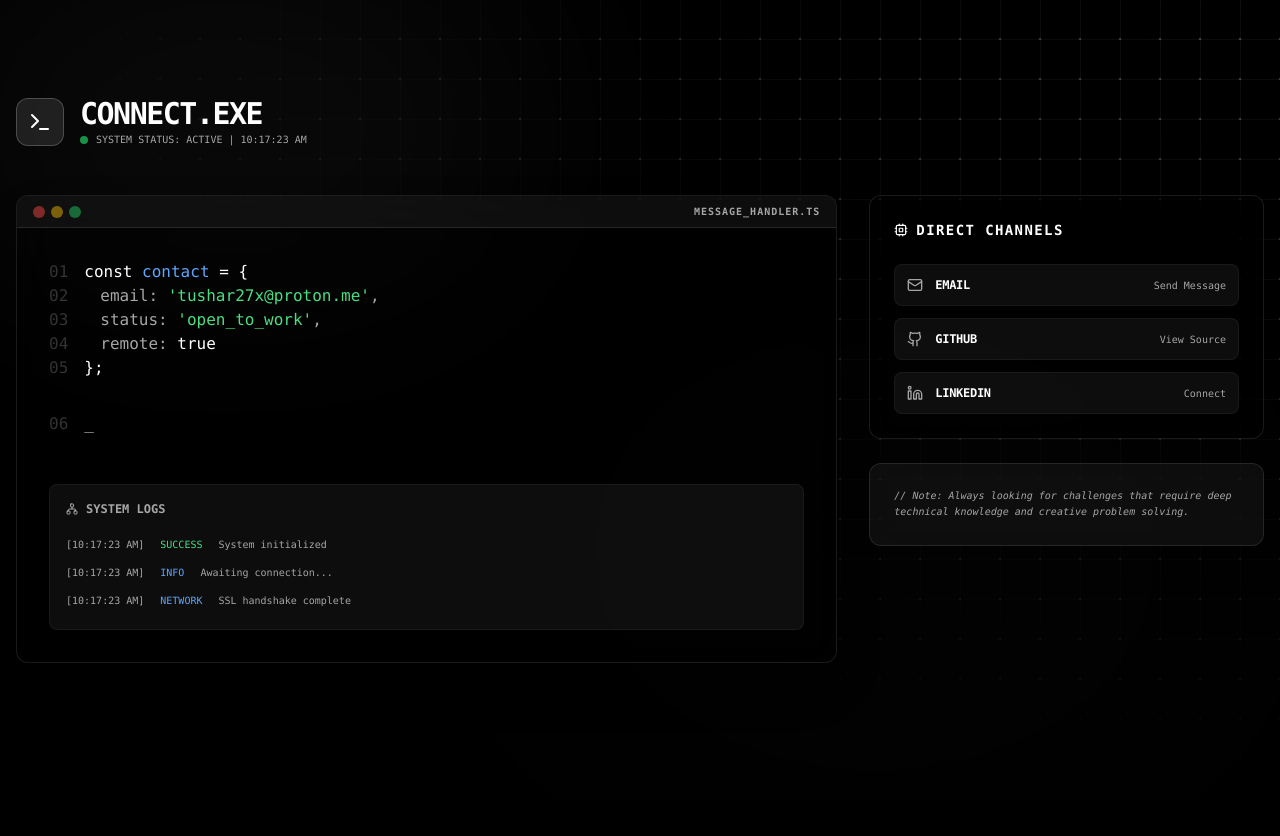
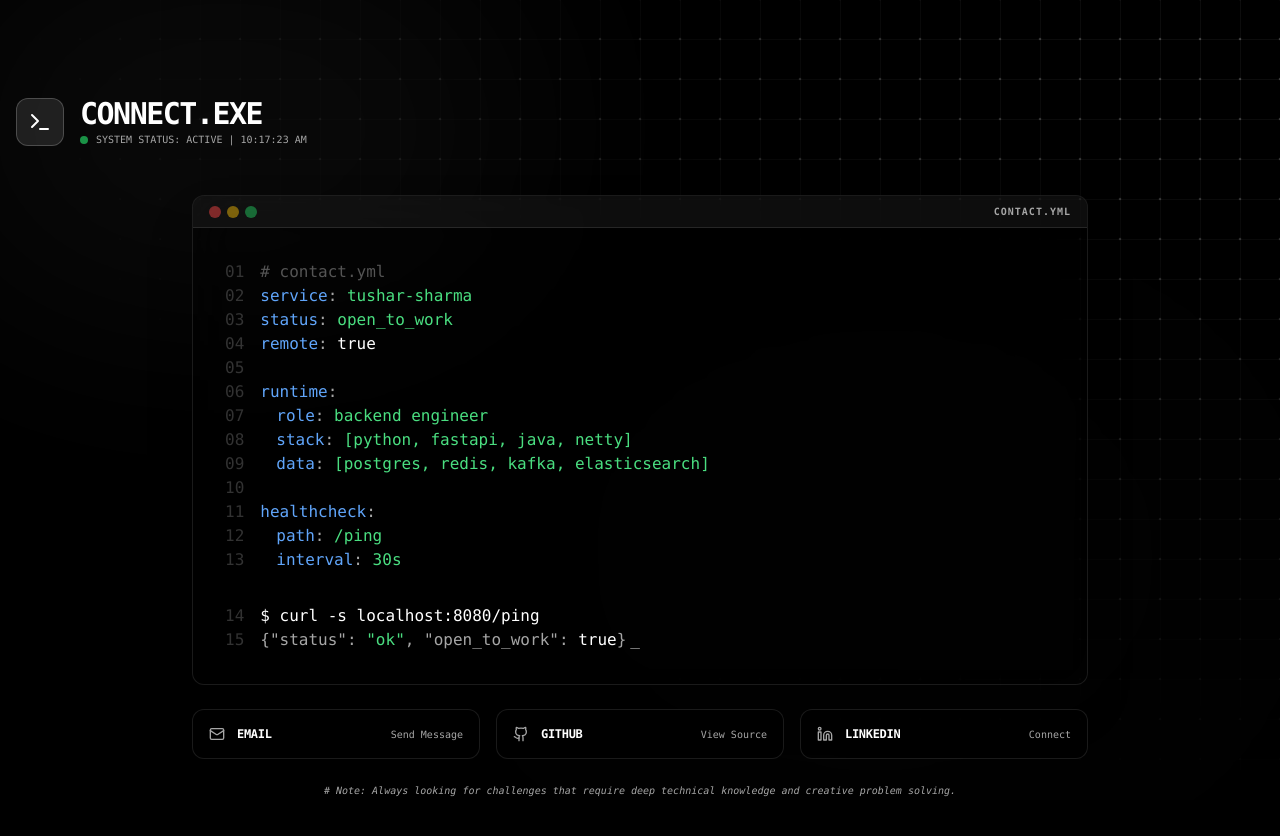
Before and after one commit to tushar27x/portfolio, a Next.js app: page /components/Contact in a window 1280 px wide. Shown: the top 836 px of the page. Before the commit the page ends 800 px from the top, so only its background shows below. Built offline with nearby package versions, Linux system fonts and the light colour scheme.

Commit message:
fix: layout and styling of Contacts and skills section

```diff
--- a/app/components/Contact/page.tsx
+++ b/app/components/Contact/page.tsx
@@ -2,7 +2,7 @@
 import React, { useState, useEffect } from 'react';
 import Reveal from '../Reveal';
 import Link from 'next/link';
-import { Terminal, Cpu, Network, Mail, Github, Linkedin, MessageSquare } from 'lucide-react';
+import { Terminal, Mail, Github, Linkedin } from 'lucide-react';
 
 const Contact = () => {
   const [timestamp, setTimestamp] = useState('');
@@ -16,10 +16,26 @@ const Contact = () => {
     return () => clearInterval(interval);
   }, []);
 
+  const yamlLines: { kind: 'comment' | 'blank' | 'str' | 'bool' | 'key'; text?: string; key?: string; value?: string; indent?: number }[] = [
+    { kind: 'comment', text: '# contact.yml' },
+    { kind: 'str', key: 'service', value: 'tushar-sharma' },
+    { kind: 'str', key: 'status', value: 'open_to_work' },
+    { kind: 'bool', key: 'remote', value: 'true' },
+    { kind: 'blank' },
+    { kind: 'key', key: 'runtime' },
+    { kind: 'str', key: 'role', value: 'backend engineer', indent: 1 },
+    { kind: 'str', key: 'stack', value: '[python, fastapi, java, netty]', indent: 1 },
+    { kind: 'str', key: 'data', value: '[postgres, redis, kafka, elasticsearch]', indent: 1 },
+    { kind: 'blank' },
+    { kind: 'key', key: 'healthcheck' },
+    { kind: 'str', key: 'path', value: '/ping', indent: 1 },
+    { kind: 'str', key: 'interval', value: '30s', indent: 1 },
+  ];
+
   const logs = [
-    { type: 'SUCCESS', msg: 'System initialized' },
-    { type: 'INFO', msg: 'Awaiting connection...' },
-    { type: 'NETWORK', msg: 'SSL handshake complete' },
+    { type: 'SUCCESS', msg: 'Loaded contact.yml' },
+    { type: 'INFO', msg: 'Listening on :8080' },
+    { type: 'NETWORK', msg: 'GET /ping 200 12ms' },
   ];
 
   return (
@@ -40,9 +56,8 @@ const Contact = () => {
           </div>
         </Reveal>
 
-        <div className="grid lg:grid-cols-12 gap-8 max-w-7xl mx-auto">
+        <div className="max-w-4xl mx-auto space-y-6">
           {/* Terminal Window */}
-          <div className="lg:col-span-8">
         <Reveal>
           <div className="border border-black/10 dark:border-white/10 rounded-xl bg-white/40 dark:bg-black/40 backdrop-blur-xl overflow-hidden shadow-2xl">
             <div className="bg-black/5 dark:bg-white/5 px-4 py-2 border-b border-black/10 dark:border-white/10 flex items-center justify-between">
@@ -52,66 +67,51 @@ const Contact = () => {
                 <div className="w-3 h-3 rounded-full bg-green-500/50" />
               </div>
               <div className="text-[10px] text-muted-foreground uppercase tracking-widest font-bold truncate ml-4">
-                    message_handler.ts
+                contact.yml
               </div>
             </div>
             <div className="p-4 sm:p-8 font-mono text-xs sm:text-sm md:text-base overflow-hidden">
-                  <div className="flex gap-4">
-                    <span className="text-muted-foreground/30 select-none">01</span>
-                    <p><span className="text-primary">const</span> <span className="text-blue-400">contact</span> = &#123;</p>
+              {yamlLines.map((line, i) => (
+                <div key={i} className="flex gap-4">
+                  <span className="text-muted-foreground/30 select-none">{String(i + 1).padStart(2, '0')}</span>
+                  {line.kind === 'comment' ? (
+                    <p className="text-muted-foreground/50 break-all">{line.text}</p>
+                  ) : line.kind === 'blank' ? (
+                    <p>&nbsp;</p>
+                  ) : (
+                    <p className="text-muted-foreground break-all" style={{ paddingLeft: `${line.indent ?? 0}rem` }}>
+                      <span className="text-blue-400">{line.key}</span>:
+                      {line.value !== undefined && (
+                        <>
+                          {' '}
+                          <span className={line.kind === 'bool' ? 'text-primary' : 'text-green-400'}>{line.value}</span>
+                        </>
+                      )}
+                    </p>
+                  )}
                 </div>
-                  <div className="flex gap-4">
-                    <span className="text-muted-foreground/30 select-none">02</span>
-                    <p className="pl-4 text-muted-foreground break-all">
-                      email: <span className="text-green-400">&apos;tushar27x@proton.me&apos;</span>,
+              ))}
+              <div className="flex gap-4 mt-8">
+                <span className="text-muted-foreground/30 select-none">{String(yamlLines.length + 1).padStart(2, '0')}</span>
+                <p className="break-all">
+                  <span className="text-primary">$</span> curl -s localhost:8080/ping
                 </p>
               </div>
               <div className="flex gap-4">
-                    <span className="text-muted-foreground/30 select-none">03</span>
-                    <p className="pl-4 text-muted-foreground break-all">
-                      status: <span className="text-green-400">&apos;open_to_work&apos;</span>,
+                <span className="text-muted-foreground/30 select-none">{String(yamlLines.length + 2).padStart(2, '0')}</span>
+                <p className="text-muted-foreground break-all">
+                  &#123;&quot;status&quot;: <span className="text-green-400">&quot;ok&quot;</span>, &quot;open_to_work&quot;: <span className="text-primary">true</span>&#125;
+                  <span className="text-primary animate-pulse ml-1">_</span>
                 </p>
               </div>
-                  <div className="flex gap-4">
-                    <span className="text-muted-foreground/30 select-none">04</span>
-                    <p className="pl-4 text-muted-foreground">remote: <span className="text-primary">true</span></p>
-                  </div>
-                  <div className="flex gap-4">
-                    <span className="text-muted-foreground/30 select-none">05</span>
-                    <p>&#125;;</p>
-                  </div>
-                  <div className="flex gap-4 mt-8">
-                    <span className="text-muted-foreground/30 select-none">06</span>
-                    <p className="text-primary animate-pulse">_</p>
-                  </div>
 
-                  <div className="mt-12 p-4 bg-black/5 dark:bg-white/5 rounded-lg border border-black/5 dark:border-white/5 overflow-hidden">
-                    <h3 className="text-xs font-bold text-muted-foreground uppercase mb-4 flex items-center gap-2">
-                      <Network size={12} /> System Logs
-                    </h3>
-                    <div className="space-y-1">
-                      {logs.map((log, i) => (
-                        <div key={i} className="text-[10px] flex gap-4 overflow-hidden">
-                          <span className="text-muted-foreground shrink-0">[{displayTimestamp}]</span>
-                          <span className={`${log.type === 'SUCCESS' ? 'text-green-400' : 'text-blue-400'} shrink-0`}>{log.type}</span>
-                          <span className="text-muted-foreground truncate">{log.msg}</span>
-                        </div>
-                      ))}
-                    </div>
-                  </div>
             </div>
           </div>
         </Reveal>
-          </div>
 
-          {/* Side Info */}
-          <div className="lg:col-span-4 space-y-6">
+          {/* Direct Channels */}
           <Reveal delay={0.2}>
-              <div className="p-6 border border-black/10 dark:border-white/10 rounded-xl bg-white/20 dark:bg-black/20 backdrop-blur-xl">
-                <h3 className="text-sm font-bold uppercase tracking-widest mb-6 flex items-center gap-2">
-                  <Cpu size={14} className="text-primary" /> Direct Channels
-                </h3>
-                <div className="space-y-3">
+            <div className="grid grid-cols-1 sm:grid-cols-3 gap-4">
               {[
                 { name: 'Email', icon: Mail, val: 'Send Message', href: 'mailto:tushar27x@proton.me' },
                 { name: 'GitHub', icon: Github, val: 'View Source', href: 'https://github.com/tushar27x' },
@@ -121,7 +121,7 @@ const Contact = () => {
                   key={chan.name}
                   href={chan.href}
                   target="_blank"
-                      className="flex items-center justify-between p-3 rounded-lg bg-black/5 dark:bg-white/5 border border-black/5 dark:border-white/5 hover:border-primary/50 transition-all group gap-2"
+                  className="flex items-center justify-between p-4 rounded-xl bg-white/20 dark:bg-black/20 backdrop-blur-xl border border-black/10 dark:border-white/10 hover:border-primary/50 transition-all group gap-2"
                 >
                   <div className="flex items-center gap-3 min-w-0">
                     <chan.icon size={16} className="text-muted-foreground group-hover:text-primary transition-colors shrink-0" />
@@ -131,17 +131,13 @@ const Contact = () => {
                 </Link>
               ))}
             </div>
-              </div>
           </Reveal>
 
-            <Reveal delay={0.4}>
-              <div className="p-6 border border-black/10 dark:border-white/10 rounded-xl bg-primary/5 backdrop-blur-xl">
-                <p className="text-[10px] leading-relaxed text-muted-foreground font-mono italic">
-                  {'//'} Note: Always looking for challenges that require deep technical knowledge and creative problem solving.
+          <Reveal delay={0.3}>
+            <p className="text-[10px] leading-relaxed text-muted-foreground font-mono italic text-center px-4">
+              # Note: Always looking for challenges that require deep technical knowledge and creative problem solving.
             </p>
-              </div>
           </Reveal>
-          </div>
         </div>
       </div>
     </div>
--- a/app/components/Projects/page.tsx
+++ b/app/components/Projects/page.tsx
@@ -111,7 +111,7 @@ const Projects = () => {
         {/* Featured Section */}
         <div className="grid md:grid-cols-2 gap-8 lg:gap-12 max-w-7xl mx-auto mb-24">
           {featuredProjects.map((project, index) => (
-            <Reveal key={project.id} delay={index * 0.1}>
+            <Reveal key={project.id} delay={index * 0.1} className="h-full">
               <ProjectCard project={project} />
             </Reveal>
           ))}
@@ -131,7 +131,7 @@ const Projects = () => {
 
         <div className="grid md:grid-cols-2 gap-8 max-w-7xl mx-auto">
           {tutorialProjects.map((project, index) => (
-            <Reveal key={project.id} delay={index * 0.1}>
+            <Reveal key={project.id} delay={index * 0.1} className="h-full">
               <ProjectCard project={project} isMini />
             </Reveal>
           ))}
--- a/app/components/Skills/page.tsx
+++ b/app/components/Skills/page.tsx
@@ -28,7 +28,7 @@ const Skills = () => {
             <div className="text-center lg:text-left">
               <h2 className="text-xl sm:text-2xl md:text-3xl font-black tracking-tighter uppercase font-mono">04_SYSTEM_DEPENDENCIES</h2>
               <div className="flex items-center gap-2 text-[10px] text-muted-foreground font-mono">
-                $ ls -la /usr/local/bin/skills/
+                $ cat /etc/skills/*.yml
               </div>
             </div>
           </div>
@@ -36,7 +36,8 @@ const Skills = () => {
 
         <div className="grid grid-cols-1 md:grid-cols-2 lg:grid-cols-3 gap-6 max-w-7xl mx-auto">
           {Object.entries(detailedSkills).map(([category, skillList], index) => {
-            const fileName = category.toLowerCase().replace(/ & /g, '_').replace(/ /g, '_') + '.config';
+            const key = category.toLowerCase().replace(/ & /g, '_').replace(/,/g, '').replace(/\//g, '_').replace(/ +/g, '_');
+            const fileName = key + '.yml';
 
             return (
               <Reveal key={category} delay={index * 0.05}>
@@ -58,29 +59,28 @@ const Skills = () => {
 
                     {/* Terminal Content */}
                     <div className="p-6 font-mono text-xs md:text-sm flex-1">
-                      <div className="flex gap-4 mb-4">
+                      <div className="flex gap-4 mb-1">
                         <span className="text-muted-foreground/30 select-none">01</span>
-                        <p><span className="text-primary">export const</span> <span className="text-blue-400">{category.split(' ')[0]}</span> = [</p>
+                        <p className="text-muted-foreground/50"># {fileName}</p>
+                      </div>
+                      <div className="flex gap-4 mb-3">
+                        <span className="text-muted-foreground/30 select-none">02</span>
+                        <p><span className="text-blue-400">{key}</span>:</p>
                       </div>
 
                       {/* Skill List with Hover Scroll */}
                       <div className="flex-1 overflow-hidden group-hover:overflow-y-auto pr-2 custom-scrollbar">
                         {skillList.map((skill, i) => (
                           <div key={skill} className="flex gap-4 group/line">
-                            <span className="text-muted-foreground/30 select-none">{String(i + 2).padStart(2, '0')}</span>
-                            <div className="flex items-center gap-2">
-                              <span className="text-primary/40 group-hover/line:text-primary transition-colors">•</span>
-                              <span className="text-muted-foreground group-hover:text-foreground transition-colors">&apos;{skill}&apos;</span>
-                              <span className="text-muted-foreground/30">,</span>
+                            <span className="text-muted-foreground/30 select-none">{String(i + 3).padStart(2, '0')}</span>
+                            <div className="flex items-center gap-2 pl-4">
+                              <span className="text-primary/40 group-hover/line:text-primary transition-colors">-</span>
+                              <span className="text-muted-foreground group-hover:text-foreground transition-colors">{skill}</span>
                             </div>
                           </div>
                         ))}
                       </div>
 
-                      <div className="flex gap-4 mt-2 shrink-0">
-                        <span className="text-muted-foreground/30 select-none">{String(skillList.length + 2).padStart(2, '0')}</span>
-                        <p>];</p>
-                      </div>
 
                     </div>
                   </div>
```
Lines whose indentation alone changed are shown as unchanged.
